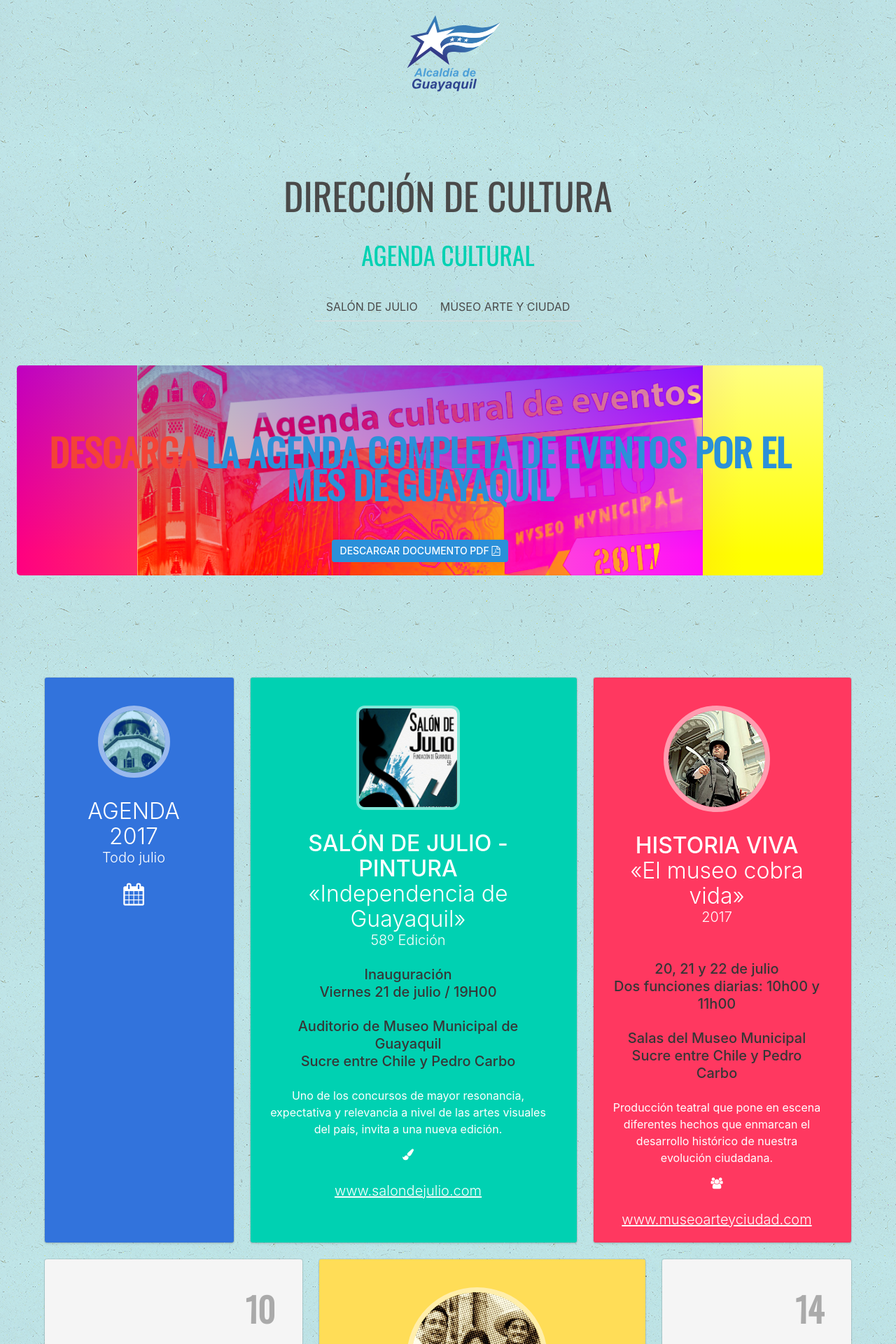
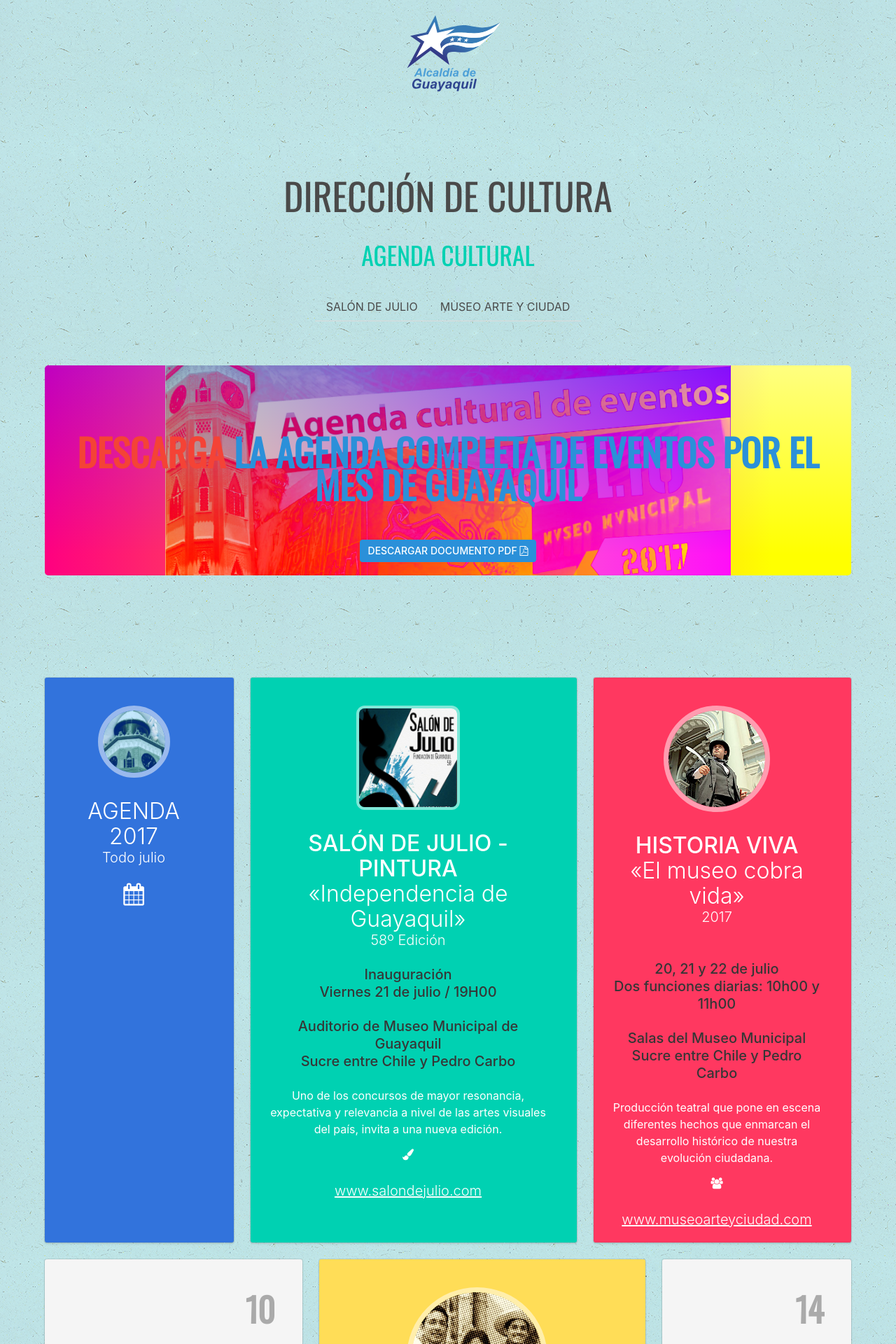
Before and after one commit to ybarbouro/agenda, a Jekyll site: the page built from index.html, in a window 1280 px wide. Shown: the top 1920 px of the page at 70% size. Built offline with Jekyll 4.4.1, drawn with Linux system fonts in a browser that asks for light colours; nearby versions of some CDN libraries; comment, search, counter and statistics services are not loaded.

Commit message:
small cambio
arreglito

```diff
--- a/index.html
+++ b/index.html
@@ -2,7 +2,8 @@
 layout: default
 ---
 <section class="section">
-<div class="container escudo-bg">
+<div class="container">
+	<div class="escudo-bg">
 
     <div class="columns">
 
@@ -14,6 +15,7 @@
 		</div>
 
     </div>
+</div>
 </div>
 </section>
 
```
